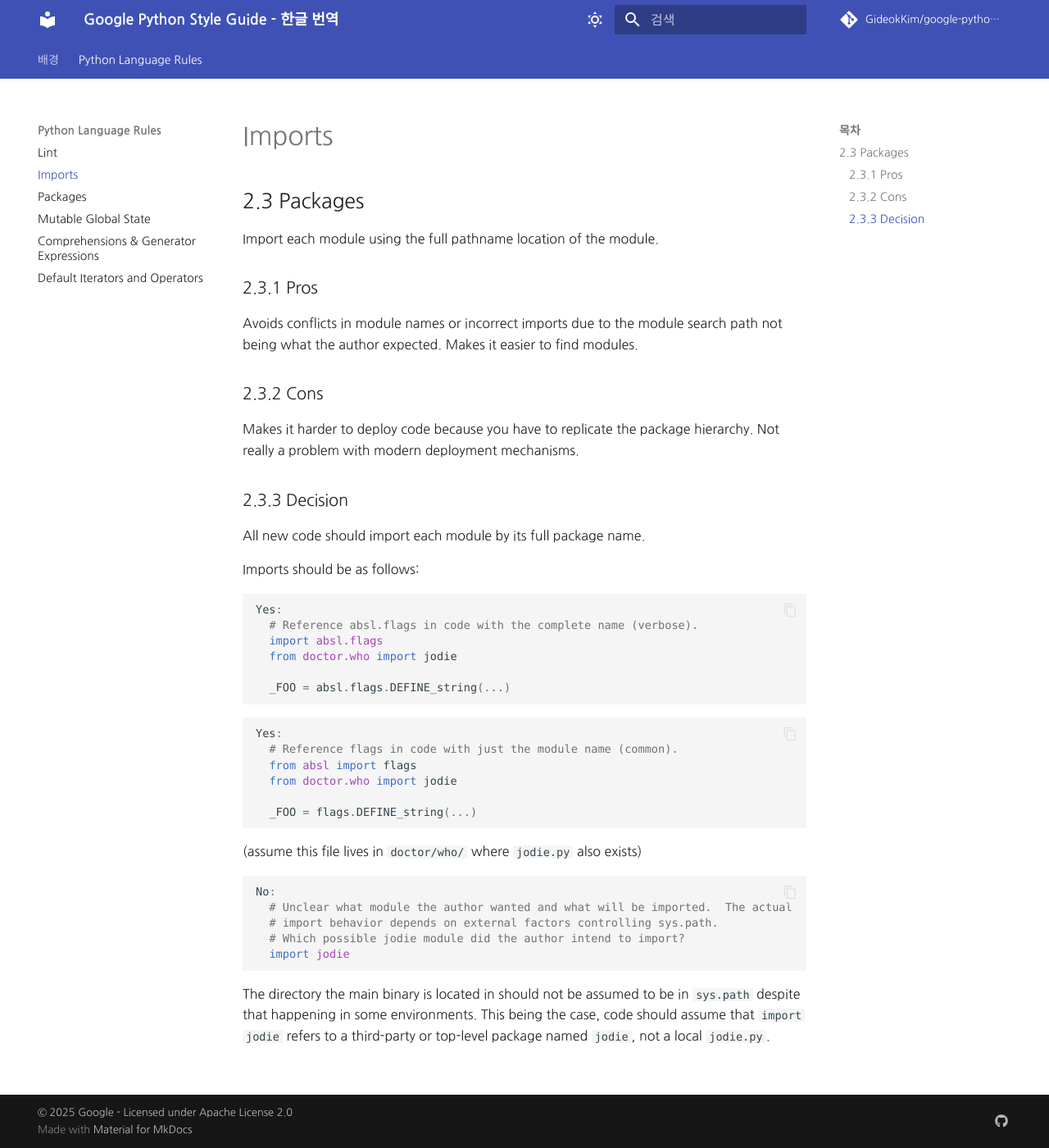
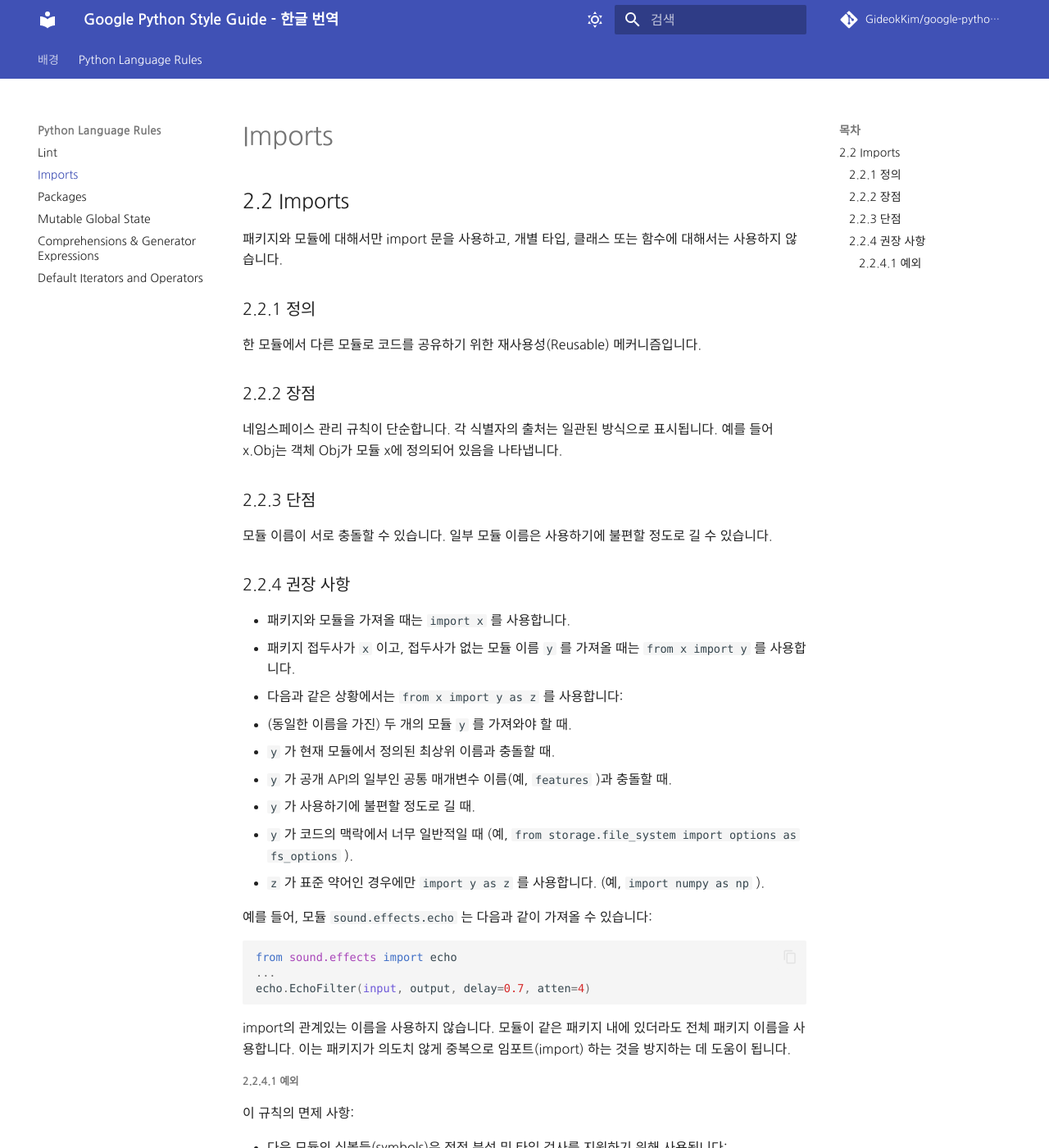
Before and after one commit to Yoonsoyoung02/google-python-style-guide-kr, an MkDocs documentation site: the page built from google python style guide/imports.md, in a window 1280 px wide and 1400 px high. Shown: the whole window at 82% size. Built offline with MkDocs 1.6.1 and Material for MkDocs 9.7.7, drawn with Linux system fonts in a browser that asks for light colours; some web fonts are replaced; comment, search, counter and statistics services are not loaded; some of the changed text lies outside the part shown.

Commit message:
docs: imports 번역 추가

````diff
--- a/google python style guide/imports.md
+++ b/google python style guide/imports.md
@@ -1,43 +1,47 @@
-## 2.3 Packages
-Import each module using the full pathname location of the module.
+## 2.2 Imports
 
-### 2.3.1 Pros
-Avoids conflicts in module names or incorrect imports due to the module search path not being what the author expected. Makes it easier to find modules.
+패키지와 모듈에 대해서만 import 문을 사용하고, 개별 타입, 클래스 또는 함수에 대해서는 사용하지 않습니다.
 
-### 2.3.2 Cons
-Makes it harder to deploy code because you have to replicate the package hierarchy. Not really a problem with modern deployment mechanisms.
+### 2.2.1 정의
 
-### 2.3.3 Decision
-All new code should import each module by its full package name.
+한 모듈에서 다른 모듈로 코드를 공유하기 위한 재사용성(Reusable) 메커니즘입니다.
 
-Imports should be as follows:
+### 2.2.2 장점
+
+네임스페이스 관리 규칙이 단순합니다. 각 식별자의 출처는 일관된 방식으로 표시됩니다. 예를 들어 x.Obj는 객체 Obj가 모듈 x에 정의되어 있음을 나타냅니다.
+
+### 2.2.3 단점
+
+모듈 이름이 서로 충돌할 수 있습니다. 일부 모듈 이름은 사용하기에 불편할 정도로 길 수 있습니다.
+
+### 2.2.4 권장 사항
+
+- 패키지와 모듈을 가져올 때는 `import x` 를 사용합니다.
+- 패키지 접두사가 `x` 이고, 접두사가 없는 모듈 이름 `y` 를 가져올 때는 `from x import y` 를 사용합니다.
+- 다음과 같은 상황에서는 `from x import y as z` 를 사용합니다:
+  - (동일한 이름을 가진) 두 개의 모듈 `y` 를 가져와야 할 때.
+  - `y` 가 현재 모듈에서 정의된 최상위 이름과 충돌할 때.
+  - `y` 가 공개 API의 일부인 공통 매개변수 이름(예, `features` )과 충돌할 때.
+  - `y` 가 사용하기에 불편할 정도로 길 때.
+  - `y` 가 코드의 맥락에서 너무 일반적일 때 (예, `from storage.file_system import options as fs_options` ).
+- `z` 가 표준 약어인 경우에만 `import y as z` 를 사용합니다. (예, `import numpy as np` ).
+
+예를 들어, 모듈 `sound.effects.echo` 는 다음과 같이 가져올 수 있습니다:
 
 ```python
-Yes:
-  # Reference absl.flags in code with the complete name (verbose).
-  import absl.flags
-  from doctor.who import jodie
-
-  _FOO = absl.flags.DEFINE_string(...)
+from sound.effects import echo
+...
+echo.EchoFilter(input, output, delay=0.7, atten=4)
 ```
 
-```python
-Yes:
-  # Reference flags in code with just the module name (common).
-  from absl import flags
-  from doctor.who import jodie
+import의 관계있는 이름을 사용하지 않습니다. 모듈이 같은 패키지 내에 있더라도 전체 패키지 이름을 사용합니다. 이는 패키지가 의도치 않게 중복으로 임포트(import) 하는 것을 방지하는 데 도움이 됩니다.
 
-  _FOO = flags.DEFINE_string(...)
-```
+##### 2.2.4.1 예외
 
-(assume this file lives in `doctor/who/` where `jodie.py` also exists)
+이 규칙의 면제 사항:
 
-```python
-No:
-  # Unclear what module the author wanted and what will be imported.  The actual
-  # import behavior depends on external factors controlling sys.path.
-  # Which possible jodie module did the author intend to import?
-  import jodie
-```
-
-The directory the main binary is located in should not be assumed to be in `sys.path` despite that happening in some environments. This being the case, code should assume that `import jodie` refers to a third-party or top-level package named `jodie`, not a local `jodie.py`.
+- 다음 모듈의 심볼들(symbols)은 정적 분석 및 타입 검사를 지원하기 위해 사용됩니다:
+  - [`typing` 모듈](https://google.github.io/styleguide/pyguide.html#typing-imports)
+  - [`collections.abc` 모듈](https://google.github.io/styleguide/pyguide.html#typing-imports)
+  - [`typing_extensions` 모듈](https://github.com/python/typing_extensions/blob/main/README.md)
+- [six.moves 모듈](https://six.readthedocs.io/#module-six.moves) 의 리디렉션(redirects).
````
